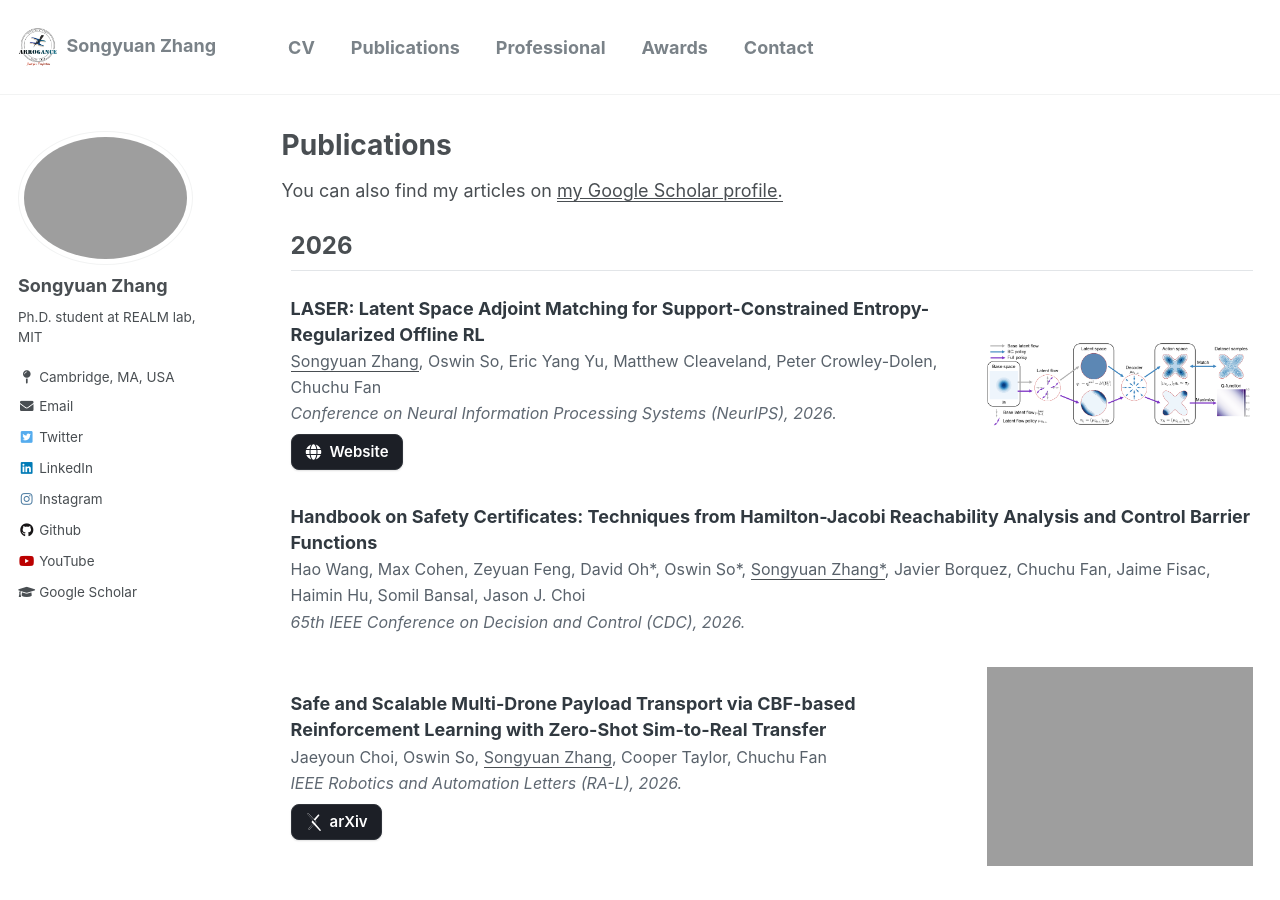
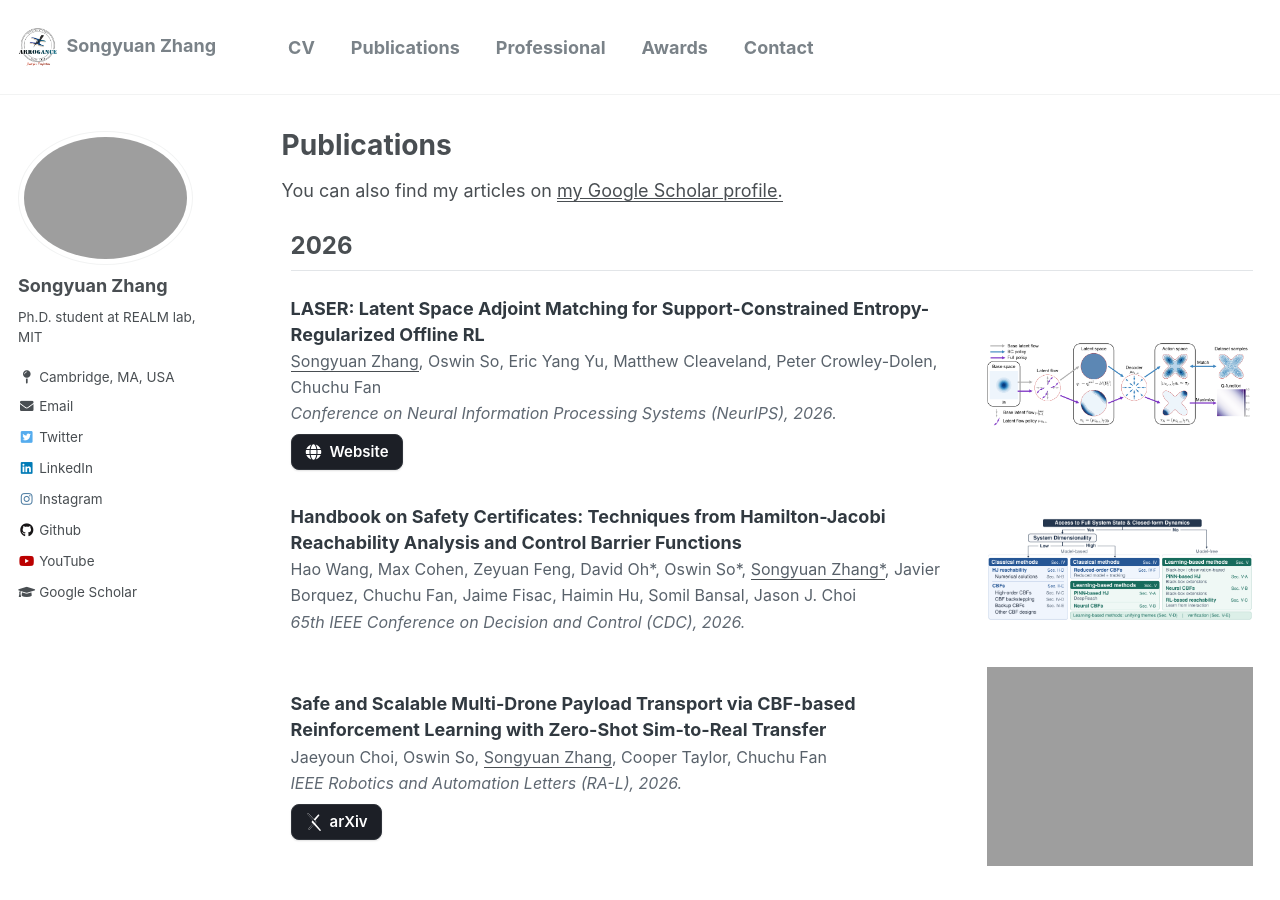
Before and after one commit to syzhang092218-source/syzhang092218-source.github.io, a Jekyll site: the page built from _pages/publications.html, in a window 1280 px wide and 900 px high. Built offline with Jekyll 4.4.1, drawn with Linux system fonts in a browser that asks for light colours.

Commit message:
Add safety certificates Handbook publication teaser

```diff
--- a/_pages/publications.html
+++ b/_pages/publications.html
@@ -191,7 +191,7 @@ author_profile: true
         </td>
     </tr>
     <tr>
-        <td colspan="2">
+        <td>
             <b>
                 Handbook on Safety Certificates: Techniques from Hamilton-Jacobi Reachability Analysis and Control Barrier Functions
             </b>
@@ -202,6 +202,9 @@ author_profile: true
                 65th IEEE Conference on Decision and Control (CDC), 2026.
             </i>
             <br>
+        </td>
+        <td>
+            <img src="{{ '/_pages/publication_teasers/handbook-safety-certificates.png' | relative_url }}" alt="Overview of safety-certificate methods organized by model access and system dimensionality" width="1600" height="619" style="width: 500px;">
         </td>
     </tr>
     <tr>
```
Also changed, not shown: _pages/publication_teasers/handbook-safety-certificates.png (added).
